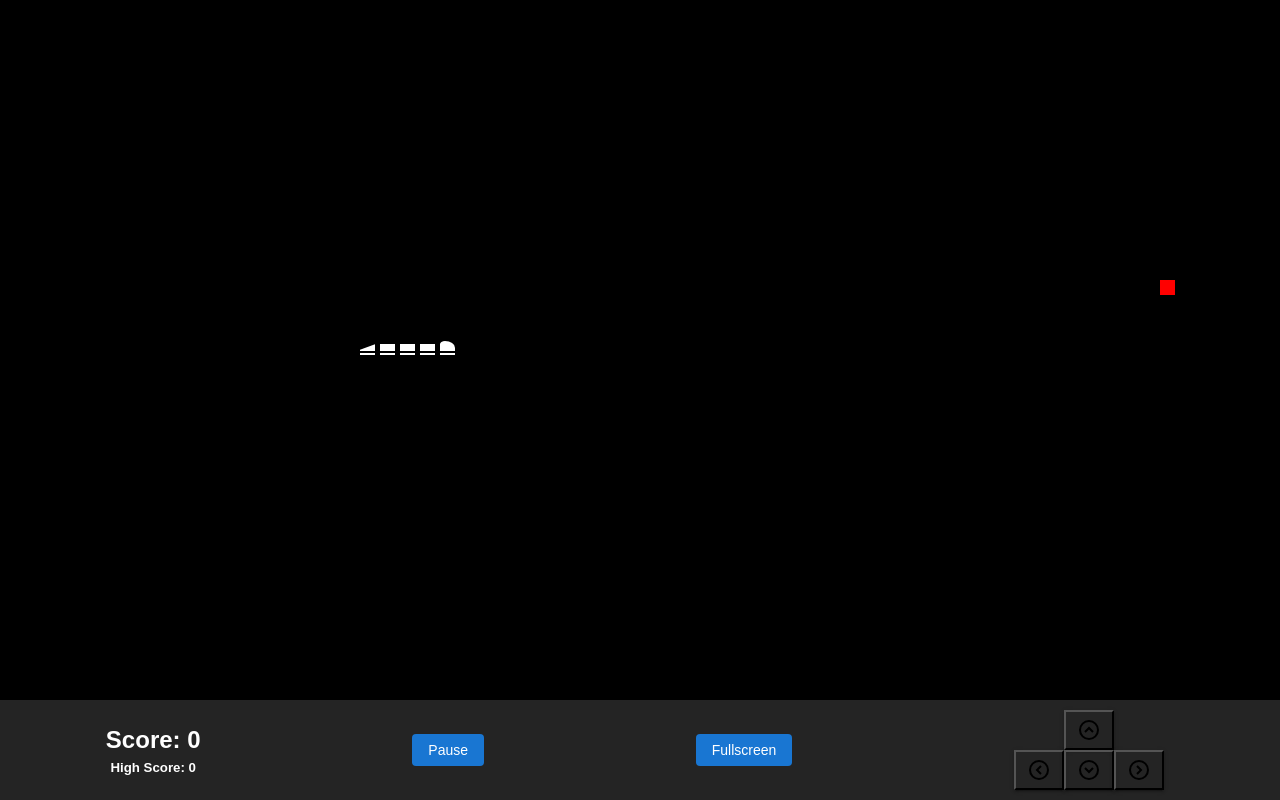
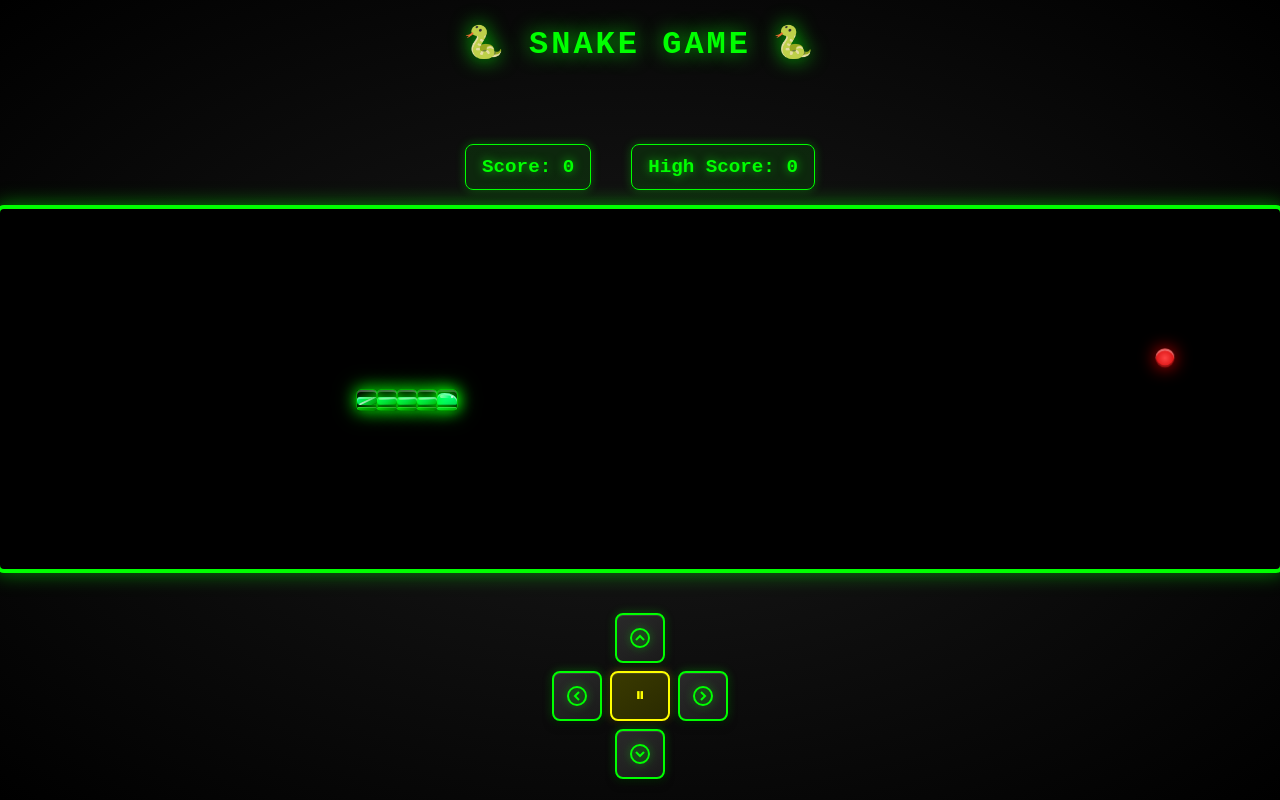
Before and after one commit to jegatheesprana/snake-game, a React (Vite) app: page / in a window 1280 px wide. Built offline with nearby package versions, Linux system fonts and the light colour scheme.

Commit message:
added styles

```diff
--- a/src/App.tsx
+++ b/src/App.tsx
@@ -5,7 +5,8 @@ const boxSize = 20;
 const scoreForFood = 100;
 const speedUpForEvery = 4;
 const getNearPixel = (value: number) => value - (value % boxSize);
-const maxHeight = getNearPixel(document.body.clientHeight) - 100;
+const gameHeight = Math.floor(window.innerHeight * 0.5); // 50% of viewport height
+const maxHeight = getNearPixel(gameHeight) - 40; // Leave some margin
 const maxWidth = getNearPixel(document.body.clientWidth);
 
 export enum Direction {
@@ -175,7 +176,6 @@ export default function App() {
     const [food, setFood] = useState(foodRef.current);
     const [highScore, setHighScore] = useState(Number(localStorage.getItem("highScore") ?? "0"));
     const [paused, setPaused] = useState(false);
-    const [isFullscreen, setIsFullscreen] = useState(false);
 
     const pushDirection = (newDirection: Direction) => {
         const last = directionRef.current[directionRef.current.length - 1];
@@ -458,37 +458,21 @@ export default function App() {
         setFood(foodRef.current);
     };
 
-    const toggleFullscreen = () => {
-        if (!document.fullscreenElement) {
-            document.documentElement
-                .requestFullscreen()
-                .then(() => {
-                    setIsFullscreen(true);
-                })
-                .catch((err) => {
-                    console.error(`Error attempting to enable fullscreen: ${err.message}`);
-                });
-        } else {
-            document
-                .exitFullscreen()
-                .then(() => {
-                    setIsFullscreen(false);
-                })
-                .catch((err) => {
-                    console.error(`Error attempting to exit fullscreen: ${err.message}`);
-                });
-        }
-    };
-
+    // Auto fullscreen on startup
     useEffect(() => {
-        const handleFullscreenChange = () => {
-            setIsFullscreen(!!document.fullscreenElement);
+        const enableFullscreen = async () => {
+            try {
+                if (!document.fullscreenElement) {
+                    await document.documentElement.requestFullscreen();
+                }
+            } catch (err) {
+                console.log("Fullscreen not supported or user denied:", err);
+            }
         };
 
-        document.addEventListener("fullscreenchange", handleFullscreenChange);
-        return () => {
-            document.removeEventListener("fullscreenchange", handleFullscreenChange);
-        };
+        // Add a small delay to ensure the component is mounted
+        const timer = setTimeout(enableFullscreen, 100);
+        return () => clearTimeout(timer);
     }, []);
 
     const renderInnerBody = (bodyPart: SnakePart) => {
@@ -524,6 +508,13 @@ export default function App() {
 
     return (
         <div className="App">
+            <div className="game-header">
+                <h1 className="game-title">🐍 SNAKE GAME 🐍</h1>
+                <div className="score-display">
+                    <div className="score-item">Score: {score}</div>
+                    <div className="score-item">High Score: {highScore}</div>
+                </div>
+            </div>
             <div className="container" style={{ width: maxWidth, height: maxHeight }} ref={containerRef}>
                 {boxes.map((box, id) => (
                     <div
@@ -548,31 +539,26 @@ export default function App() {
                 )}
             </div>
             <div className="dashboard">
-                <div className="score">
-                    <h2 className="score-item">Score: {score}</h2>
-                    <h5 className="score-item">High Score: {highScore}</h5>
-                </div>
-                <div className="pause-button">
-                    <button onClick={() => setPaused((paused) => !paused)}>{paused ? "Continue" : "Pause"}</button>
-                </div>
-                <div className="fullscreen-button">
-                    <button onClick={toggleFullscreen}>{isFullscreen ? "Exit Fullscreen" : "Fullscreen"}</button>
-                </div>
                 <div className="controls">
-                    <div className="row">
-                        <button onClick={onUp}>
+                    <div className="control-row">
+                        <button onClick={onUp} className="direction-btn">
                             <Arrow direction={Direction.UP} />
                         </button>
                     </div>
-                    <div className="row">
-                        <button onClick={onLeft}>
+                    <div className="control-row">
+                        <button onClick={onLeft} className="direction-btn">
                             <Arrow direction={Direction.LEFT} />
                         </button>
-                        <button onClick={onDown}>
+                        <button onClick={() => setPaused((paused) => !paused)} className="pause-btn">
+                            {paused ? "▶" : "⏸"}
+                        </button>
+                        <button onClick={onRight} className="direction-btn">
+                            <Arrow direction={Direction.RIGHT} />
+                        </button>
+                    </div>
+                    <div className="control-row">
+                        <button onClick={onDown} className="direction-btn">
                             <Arrow direction={Direction.DOWN} />
-                        </button>
-                        <button onClick={onRight}>
-                            <Arrow direction={Direction.RIGHT} />
                         </button>
                     </div>
                 </div>
--- a/src/index.css
+++ b/src/index.css
@@ -1,27 +1,80 @@
 .App {
-  font-family: sans-serif;
+  font-family: 'Courier New', monospace;
   text-align: center;
   height: 100dvh;
   width: 100dvw;
   display: flex;
   flex-direction: column;
   align-items: center;
+  justify-content: center;
+  background: radial-gradient(ellipse at center, #1a1a1a 0%, #000000 100%);
+  padding: 20px 0;
+  box-sizing: border-box;
+}
+
+.game-header {
+  margin-bottom: 15px;
+  display: flex;
+  flex-direction: column;
+  align-items: center;
+  gap: 15px;
+}
+
+.game-title {
+  font-size: 2.0rem;
+  color: #00ff00;
+  text-shadow: 0 0 20px rgba(0, 255, 0, 0.8);
+  margin: 0;
+  letter-spacing: 3px;
+  font-weight: bold;
+  margin-bottom: 60px;
+}
+
+.score-display {
+  display: flex;
+  gap: 40px;
+  align-items: center;
+}
+
+.score-display .score-item {
+  color: #00ff00;
+  font-family: 'Courier New', monospace;
+  font-size: 1.2rem;
+  font-weight: bold;
+  text-shadow: 0 0 10px rgba(0, 255, 0, 0.7);
+  margin: 0;
+  padding: 8px 16px;
+  background: rgba(0, 255, 0, 0.1);
+  border: 1px solid #00ff00;
+  border-radius: 8px;
+  box-shadow: 0 0 10px rgba(0, 255, 0, 0.3);
 }
 
 .container {
-
   background-color: black;
+  border: 4px solid #00ff00;
+  border-radius: 8px;
+  box-shadow: 0 0 20px rgba(0, 255, 0, 0.5);
+  margin-bottom: 40px;
+  position: relative;
 }
 
 /* snake body */
 
 .snake {
   position: absolute;
-  width: 15px;
-  height: 15px;
+  width: 20px;
+  height: 20px;
   display: flex;
   flex-direction: column;
   justify-content: end;
+  border-radius: 5px;
+  box-shadow:
+    0 0 15px rgba(0, 255, 0, 0.8),
+    0 0 25px rgba(0, 255, 0, 0.4),
+    inset 0 2px 0 rgba(255, 255, 255, 0.3),
+    inset 0 -1px 0 rgba(0, 0, 0, 0.2);
+  border: 1px solid rgba(0, 255, 0, 0.6);
 }
 
 .snake.right {
@@ -41,39 +94,119 @@
 }
 
 .body-top {
-  background-color: white;
+  background: linear-gradient(145deg, #00ff88, #00dd44, #00bb00);
   width: 100%;
-  height: 7px;
+  height: 8px;
   margin-bottom: 2px;
+  border-radius: 3px;
+  box-shadow:
+    inset 0 2px 0 rgba(255, 255, 255, 0.4),
+    inset 0 -1px 0 rgba(0, 0, 0, 0.2),
+    0 0 8px rgba(0, 255, 0, 0.6);
+  position: relative;
+}
+
+.body-top::before {
+  content: '';
+  position: absolute;
+  top: 1px;
+  left: 2px;
+  right: 2px;
+  height: 2px;
+  background: linear-gradient(90deg, rgba(255, 255, 255, 0.6), transparent);
+  border-radius: 2px;
 }
 
 .body-bottom {
-  background-color: white;
+  background: linear-gradient(145deg, #00cc00, #009900, #007700);
   width: 100%;
-  height: 2px;
+  height: 3px;
+  border-radius: 2px;
+  box-shadow:
+    inset 0 1px 0 rgba(255, 255, 255, 0.2),
+    0 1px 2px rgba(0, 0, 0, 0.3);
 }
 
 .snake-head .body-top {
-  height: 10px;
+  height: 12px;
   border-top-right-radius: 100%;
-  border-top-left-radius: 50%;
+  border-top-left-radius: 60%;
   overflow: hidden;
+  background: linear-gradient(145deg, #00ffaa, #00ff77, #00dd44);
+  box-shadow:
+    inset 0 2px 0 rgba(255, 255, 255, 0.5),
+    inset 0 -1px 0 rgba(0, 0, 0, 0.2),
+    0 0 12px rgba(0, 255, 0, 0.9),
+    0 0 20px rgba(0, 255, 0, 0.5);
+  position: relative;
+}
+
+.snake-head .body-top::before {
+  content: '';
+  position: absolute;
+  top: 2px;
+  left: 3px;
+  right: 3px;
+  height: 3px;
+  background: linear-gradient(90deg, rgba(255, 255, 255, 0.8), transparent 70%);
+  border-radius: 3px;
+}
+
+.snake-head .body-top::after {
+  content: '';
+  position: absolute;
+  top: 3px;
+  right: 4px;
+  width: 2px;
+  height: 2px;
+  background: rgba(255, 255, 255, 0.9);
+  border-radius: 50%;
+  box-shadow: 0 0 3px rgba(255, 255, 255, 0.8);
+}
+
+.snake-head .body-bottom {
+  background: linear-gradient(145deg, #00dd44, #00bb22, #009900);
+  box-shadow:
+    inset 0 1px 0 rgba(255, 255, 255, 0.3),
+    0 1px 3px rgba(0, 0, 0, 0.4);
 }
 
 .snake-open-mouth .body-top {
-  height: 8px;
+  height: 10px;
   border-top-right-radius: 100%;
-  border-top-left-radius: 50%;
+  border-top-left-radius: 60%;
   overflow: hidden;
-  transform: rotate(-30deg) translate(2px, -5px);
+  transform: rotate(-35deg) translate(2px, -6px);
+  background: linear-gradient(145deg, #ffff44, #ffdd00, #ffaa00);
+  box-shadow:
+    inset 0 2px 0 rgba(255, 255, 255, 0.6),
+    inset 0 -1px 0 rgba(0, 0, 0, 0.2),
+    0 0 15px rgba(255, 255, 0, 1),
+    0 0 25px rgba(255, 255, 0, 0.6);
+  position: relative;
+}
+
+.snake-open-mouth .body-top::before {
+  content: '';
+  position: absolute;
+  top: 2px;
+  left: 3px;
+  right: 3px;
+  height: 2px;
+  background: linear-gradient(90deg, rgba(255, 255, 255, 0.9), transparent 60%);
+  border-radius: 2px;
 }
 
 .snake-open-mouth .body-bottom {
-  transform: rotate(10deg) translate(2px, 2px);
+  transform: rotate(15deg) translate(2px, 2px);
+  background: linear-gradient(145deg, #ffcc00, #ff9900, #ff6600);
+  box-shadow:
+    inset 0 1px 0 rgba(255, 255, 255, 0.4),
+    0 1px 3px rgba(0, 0, 0, 0.4);
 }
 
 .snake-tail .body-top {
-  height: 7px;
+  height: 8px;
   overflow: hidden;
   background-color: transparent;
   position: relative;
@@ -83,20 +216,67 @@
   content: " ";
   display: block;
   position: absolute;
-  top: 3px;
+  top: 2px;
   width: 100%;
   height: 100%;
-  -ms-transform: skewY(-20deg);
-  -webkit-transform: skewY(-20deg);
-  transform: skewY(-20deg);
-  background-color: white;
+  -ms-transform: skewY(-25deg);
+  -webkit-transform: skewY(-25deg);
+  transform: skewY(-25deg);
+  background: linear-gradient(145deg, #00dd44, #00bb22, #009900);
+  border-radius: 3px;
+  box-shadow:
+    inset 0 2px 0 rgba(255, 255, 255, 0.4),
+    inset 0 -1px 0 rgba(0, 0, 0, 0.2),
+    0 0 8px rgba(0, 255, 0, 0.6);
+}
+
+.snake-tail .body-top::after {
+  content: '';
+  position: absolute;
+  top: 3px;
+  left: 2px;
+  right: 2px;
+  height: 2px;
+  background: linear-gradient(90deg, rgba(255, 255, 255, 0.5), transparent);
+  border-radius: 2px;
+  transform: skewY(-25deg);
 }
 
 .snake-body.ate-food .body-top {
-  height: 11px;
-  border-top-right-radius: 40%;
-  border-top-left-radius: 40%;
+  height: 13px;
+  border-top-right-radius: 50%;
+  border-top-left-radius: 50%;
+  background: linear-gradient(145deg, #ffff66, #ffdd33, #ffaa00);
+  box-shadow:
+    inset 0 2px 0 rgba(255, 255, 255, 0.6),
+    inset 0 -1px 0 rgba(0, 0, 0, 0.2),
+    0 0 15px rgba(255, 255, 0, 0.8),
+    0 0 25px rgba(255, 255, 0, 0.4);
+  position: relative;
+  animation: ateFood 0.5s ease-out;
+}
 
+.snake-body.ate-food .body-top::before {
+  content: '';
+  position: absolute;
+  top: 2px;
+  left: 3px;
+  right: 3px;
+  height: 3px;
+  background: linear-gradient(90deg, rgba(255, 255, 255, 0.8), transparent);
+  border-radius: 3px;
+}
+
+@keyframes ateFood {
+  0% {
+    transform: scale(1);
+  }
+  50% {
+    transform: scale(1.2);
+  }
+  100% {
+    transform: scale(1);
+  }
 }
 
 .snake-body.bend {
@@ -123,59 +303,146 @@
 
 .food {
   position: absolute;
-  width: 15px;
-  height: 15px;
-  background-color: red;
+  width: 18px;
+  height: 18px;
+  background: radial-gradient(circle, #ff4444, #cc0000);
+  border-radius: 50%;
+  box-shadow:
+    0 0 12px rgba(255, 0, 0, 0.8),
+    inset 0 2px 0 rgba(255, 255, 255, 0.3),
+    inset 0 -2px 0 rgba(0, 0, 0, 0.3);
+  animation: foodPulse 2s ease-in-out infinite;
 }
 
-.score {
-  color: white;
-  display: flex;
-  flex-direction: column;
-  justify-content: center;
+@keyframes foodPulse {
+  0%, 100% {
+    transform: scale(1);
+    box-shadow:
+      0 0 12px rgba(255, 0, 0, 0.8),
+      inset 0 2px 0 rgba(255, 255, 255, 0.3),
+      inset 0 -2px 0 rgba(0, 0, 0, 0.3);
+  }
+  50% {
+    transform: scale(1.1);
+    box-shadow:
+      0 0 20px rgba(255, 0, 0, 1),
+      inset 0 2px 0 rgba(255, 255, 255, 0.4),
+      inset 0 -2px 0 rgba(0, 0, 0, 0.4);
+  }
 }
 
 .score-item {
-  margin: 0;
+  margin: 5px 0;
 }
 
 .dashboard {
-  width: 100dvw;
-  max-height: 100px;
-  overflow: hidden;
+  width: 100%;
+  max-width: 600px;
   display: flex;
-  justify-content: space-around;
-  flex-direction: row;
+  justify-content: center;
+  align-items: center;
+  padding: 0 20px;
 }
 
 .controls {
-  margin: 10px;
+  display: flex;
+  flex-direction: column;
+  align-items: center;
+  gap: 8px;
+  margin: 0 auto;
 }
 
-.controls button {
+.control-row {
+  display: flex;
+  align-items: center;
+  gap: 8px;
+}
+
+.direction-btn {
   display: inline-flex;
-    -webkit-box-align: center;
   align-items: center;
-    -webkit-box-pack: center;
   justify-content: center;
   position: relative;
   box-sizing: border-box;
-    -webkit-tap-highlight-color: transparent;
   cursor: pointer;
   user-select: none;
   vertical-align: middle;
   appearance: none;
-    font-family: Roboto, Helvetica, Arial, sans-serif;
-    font-weight: 500;
+  font-family: 'Courier New', monospace;
+  font-weight: bold;
   font-size: 0.875rem;
-    line-height: 1.75;
-    letter-spacing: 0.02857em;
-    text-transform: uppercase;
-    color: var(--variant-containedColor);
-    background-color: var(--variant-containedBg);
-    box-shadow: rgba(0, 0, 0, 0.2) 0px 3px 1px -2px, rgba(0, 0, 0, 0.14) 0px 2px 2px 0px, rgba(0, 0, 0, 0.12) 0px 1px 5px 0px;
-    height: 40px;
-    min-width: 50px;
+  color: #00ff00;
+  background: linear-gradient(145deg, #2a2a2a, #1a1a1a);
+  border: 2px solid #00ff00;
+  border-radius: 8px;
+  box-shadow:
+    0 4px 8px rgba(0, 0, 0, 0.6),
+    inset 0 1px 0 rgba(255, 255, 255, 0.1),
+    0 0 10px rgba(0, 255, 0, 0.3);
+  height: 50px;
+  width: 50px;
+  transition: all 0.2s ease;
+}
+
+.direction-btn svg {
+  fill: #00ff00;
+  filter: drop-shadow(0 0 4px rgba(0, 255, 0, 0.6));
+}
+
+.direction-btn:hover svg {
+  fill: #00ff88;
+  filter: drop-shadow(0 0 8px rgba(0, 255, 0, 0.8));
+}
+
+.pause-btn {
+  display: inline-flex;
+  align-items: center;
+  justify-content: center;
+  position: relative;
+  box-sizing: border-box;
+  cursor: pointer;
+  user-select: none;
+  vertical-align: middle;
+  appearance: none;
+  font-family: 'Courier New', monospace;
+  font-weight: bold;
+  font-size: 1.2rem;
+  color: #ffff00;
+  background: linear-gradient(145deg, #3a3a00, #2a2a00);
+  border: 2px solid #ffff00;
+  border-radius: 8px;
+  box-shadow:
+    0 4px 8px rgba(0, 0, 0, 0.6),
+    inset 0 1px 0 rgba(255, 255, 255, 0.1),
+    0 0 10px rgba(255, 255, 0, 0.3);
+  height: 50px;
+  width: 60px;
+  transition: all 0.2s ease;
+}
+
+.direction-btn:hover, .pause-btn:hover {
+  background: linear-gradient(145deg, #3a3a3a, #2a2a2a);
+  box-shadow:
+    0 6px 12px rgba(0, 0, 0, 0.8),
+    inset 0 1px 0 rgba(255, 255, 255, 0.2),
+    0 0 15px rgba(0, 255, 0, 0.5);
+  transform: translateY(-2px);
+}
+
+.pause-btn:hover {
+  box-shadow:
+    0 6px 12px rgba(0, 0, 0, 0.8),
+    inset 0 1px 0 rgba(255, 255, 255, 0.2),
+    0 0 15px rgba(255, 255, 0, 0.5);
+}
+
+.direction-btn:active, .pause-btn:active {
+  background: linear-gradient(145deg, #1a1a1a, #0a0a0a);
+  box-shadow:
+    0 2px 4px rgba(0, 0, 0, 0.8),
+    inset 0 1px 0 rgba(255, 255, 255, 0.05),
+    0 0 8px rgba(0, 255, 0, 0.4);
+  transform: translateY(0);
 }
 
 .game-status {
@@ -183,38 +450,56 @@
     top: 50%;
     left: 50%;
     transform: translate(-50%, -100px);
+    text-align: center;
+    padding: 30px;
+    background: rgba(0, 0, 0, 0.9);
+    border: 2px solid #ff6b6b;
+    border-radius: 12px;
+    box-shadow:
+      0 0 30px rgba(255, 107, 107, 0.5),
+      inset 0 0 20px rgba(0, 0, 0, 0.8);
 }
 
-.pause-button {
-  display: flex;
-  flex-direction: column;
-  justify-content: center;
+.game-status h1 {
+  font-family: 'Courier New', monospace;
+  text-shadow: 0 0 10px rgba(255, 107, 107, 0.8);
+  margin: 0 0 15px 0;
 }
 
-.fullscreen-button {
-  display: flex;
-  flex-direction: column;
-  justify-content: center;
+.game-status button {
+  padding: 15px 30px;
+  font-family: 'Courier New', monospace;
+  font-weight: bold;
+  font-size: 18px;
+  color: #ff6b6b;
+  background: linear-gradient(145deg, #2a2a2a, #1a1a1a);
+  border: 2px solid #ff6b6b;
+  border-radius: 8px;
+  cursor: pointer;
+  text-transform: uppercase;
+  letter-spacing: 1px;
+  margin-top: 15px;
+  box-shadow:
+    0 4px 8px rgba(0, 0, 0, 0.6),
+    inset 0 1px 0 rgba(255, 255, 255, 0.1),
+    0 0 10px rgba(255, 107, 107, 0.3);
+  transition: all 0.2s ease;
 }
 
-.pause-button button,
-.fullscreen-button button {
-  padding: 8px 16px;
-  background-color: #1976d2;
-  color: white;
-  border: none;
-  border-radius: 4px;
-  cursor: pointer;
-  font-size: 14px;
-  transition: background-color 0.3s;
+.game-status button:hover {
+  background: linear-gradient(145deg, #3a3a3a, #2a2a2a);
+  box-shadow:
+    0 6px 12px rgba(0, 0, 0, 0.8),
+    inset 0 1px 0 rgba(255, 255, 255, 0.2),
+    0 0 15px rgba(255, 107, 107, 0.5);
+  transform: translateY(-2px);
 }
 
-.pause-button button:hover,
-.fullscreen-button button:hover {
-  background-color: #1565c0;
+.game-status button:active {
+  background: linear-gradient(145deg, #1a1a1a, #0a0a0a);
+  box-shadow:
+    0 2px 4px rgba(0, 0, 0, 0.8),
+    inset 0 1px 0 rgba(255, 255, 255, 0.05),
+    0 0 8px rgba(255, 107, 107, 0.4);
+  transform: translateY(0);
 }
-
-.pause-button button:active,
-.fullscreen-button button:active {
-  background-color: #0d47a1;
-}
```
Lines whose indentation alone changed are shown as unchanged.
